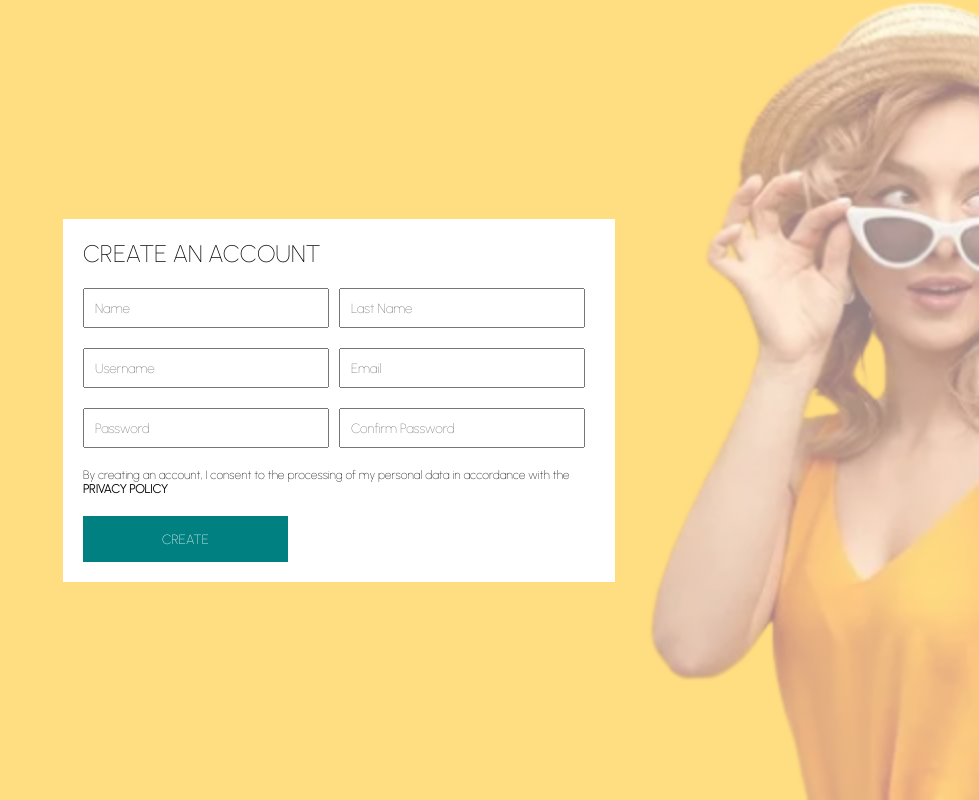
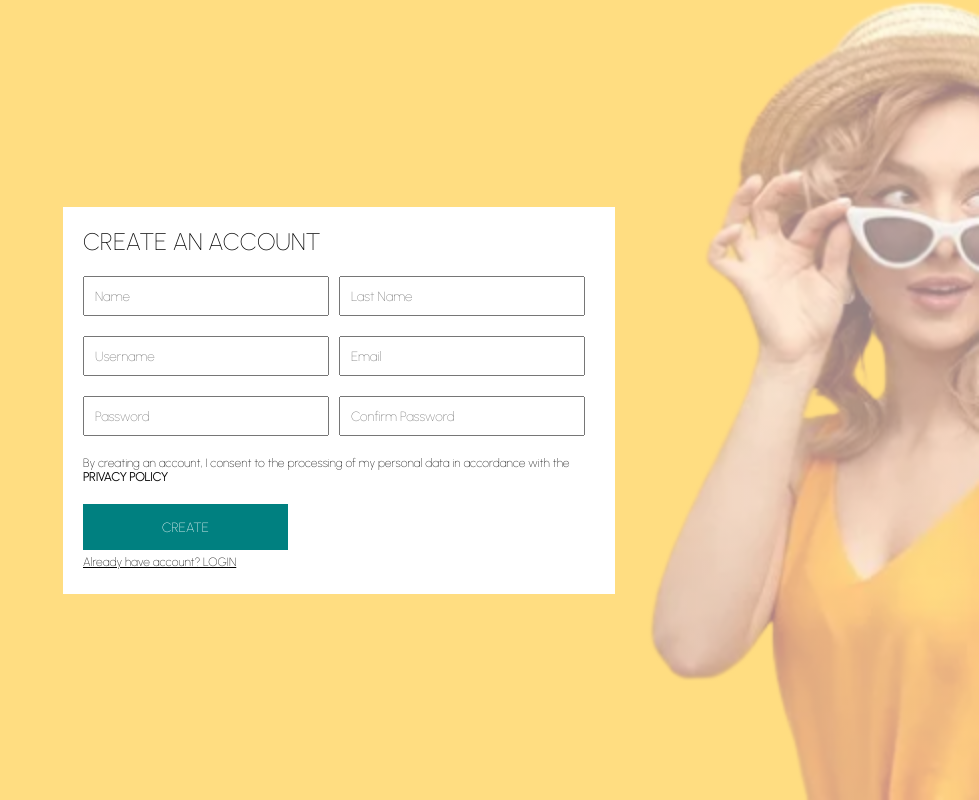
Before and after one commit to Kunal-Vijay/E-commerce-site, a React (Create React App) app: page /register in a window 1280 px wide. Shown: the whole page, without its empty margins (301-1280 px from the left). Built offline with nearby package versions, Linux system fonts and the light colour scheme; no server answers.

Commit message:
User Authentication functionality added

```diff
--- a/src/App.jsx
+++ b/src/App.jsx
@@ -15,14 +15,14 @@ function App() {
   return (
     <Router>
       <Routes>
-        <Route path="/" element={<Home/>}/>
-        <Route path="/products" element={<ProductList/>}/>
-        <Route path="/products/:category" element={<ProductList/>}/>
-        <Route path="/product/:id" element={<Product/>}/>
+        <Route path="/" element={!user ? <Navigate to="/login" replace /> :<Home/>}/>
+        <Route path="/products" element={!user ? <Navigate to="/login" replace /> :<ProductList/>}/>
+        <Route path="/products/:category" element={!user ? <Navigate to="/login" replace /> :<ProductList/>}/>
+        <Route path="/product/:id" element={!user ? <Navigate to="/login" replace /> :<Product/>}/>
         <Route path="/register" element={user?<Navigate to="/" replace /> :<Register/>}/>
         <Route path="/login" element={user ? <Navigate to="/" replace /> : <Login />} />
-        <Route path="/cart" element={<Cart/>}/>
-        <Route path="/success" element={<Success/>}/>
+        <Route path="/cart" element={!user ? <Navigate to="/login" replace /> :<Cart/>}/>
+        <Route path="/success" element={!user ? <Navigate to="/login" replace /> :<Success/>}/>
       </Routes>
     </Router>
   );
--- a/src/components/Navbar.jsx
+++ b/src/components/Navbar.jsx
@@ -5,6 +5,8 @@ import { Badge } from "@material-ui/core";
 import { mobile } from "../responsive";
 import { useSelector } from "react-redux";
 import { Link } from "react-router-dom";
+import { useDispatch } from "react-redux";
+import { logout } from "../redux/userRedux";
 
 const Container = styled.div`
   height: 60px;
@@ -64,6 +66,12 @@ const MenuItem = styled.div`
 
 const Navbar = () => {
   const quantity = useSelector((state) => state.cart.quantity);
+  const dispatch = useDispatch();
+
+  const handleLogout = (e) => {
+    e.preventDefault();
+    dispatch(logout());
+  };
   return (
     <Container>
       <Wrapper>
@@ -79,8 +87,7 @@ const Navbar = () => {
           <Logo>The Wardrobe Edit</Logo>
         </Center>
         <Right>
-          <MenuItem>REGISTER</MenuItem>
-          <MenuItem>SIGN IN</MenuItem>
+          <MenuItem onClick={handleLogout}>LOGOUT</MenuItem>
           <Link to="/cart">
             <MenuItem>
               <Badge
--- a/src/pages/Login.jsx
+++ b/src/pages/Login.jsx
@@ -53,7 +53,7 @@ const Button = styled.button`
   &:disabled{
     cursor: not-allowed;
     opacity: 0.5;
-    color: green;
+    color: teal;
   }
 `;
 
@@ -62,6 +62,7 @@ const Link = styled.a`
   margin: 5px 0px;
   text-decoration: underline;
   cursor: pointer;
+  color: black;
 `;
 
 const Error = styled.span`
@@ -89,8 +90,8 @@ const Login = () => {
           <Input placeholder="Password" type="password" onChange={(e)=>setPassword(e.target.value)}/>
           <Button onClick={handleLogin} disabled={isFetching}>LOGIN</Button>
           {error && <Error>Something went wrong...</Error>}
-          <Link>FORGOT PASSWORD?</Link>
-          <Link to="/register">CREATE A NEW ACCOUNT</Link>
+          {/* <Link>FORGOT PASSWORD?</Link> */}
+          <Link href="/register">CREATE A NEW ACCOUNT</Link>
         </Form>
       </Wrapper>
     </Container>
--- a/src/pages/Register.jsx
+++ b/src/pages/Register.jsx
@@ -1,7 +1,10 @@
-import React from "react";
+import React, { useState } from "react";
 import styled from "styled-components";
 import { reg_bg } from "../data";
 import { mobile } from "../responsive";
+import { publicRequest } from "../requestMethods";
+import { login } from "../redux/apiCalls";
+import { useDispatch, useSelector } from "react-redux";
 
 const Container = styled.div`
   width: 100vw;
@@ -11,18 +14,18 @@ const Container = styled.div`
       rgba(255, 255, 255, 0.5)
     ),
     url(${reg_bg.img1});
-    background-repeat: no-repeat;
-    background-size: cover;
-    display: flex;
-    align-items: center;
-    justify-content: center;
+  background-repeat: no-repeat;
+  background-size: cover;
+  display: flex;
+  align-items: center;
+  justify-content: center;
 `;
 const Wrapper = styled.div`
   width: 40%;
   padding: 20px;
   background-color: white;
   ${mobile({
-    width: '75%',
+    width: "75%",
   })}
 `;
 const Title = styled.h1`
@@ -50,25 +53,113 @@ const Button = styled.button`
   padding: 15px 20px;
   background-color: teal;
   color: white;
+  &:disabled {
+    cursor: not-allowed;
+    opacity: 0.5;
+    color: teal;
+  }
+`;
+
+const Link = styled.a`
+  font-size: 12px;
+  margin: 5px 0px;
+  text-decoration: underline;
+  cursor: pointer;
+  color: black;
+  width: 100%;
+`;
+
+const Error = styled.span`
+  margin-top: 5px;
+  color: red;
 `;
 
 const Register = () => {
+  const [username, setUsername] = useState("");
+  const [password, setPassword] = useState("");
+  const [name, setName] = useState("");
+  const [lastName, setLastName] = useState("");
+  const [email, setEmail] = useState("");
+  const [confirmPassword, setConfirmPassword] = useState("");
+  const [error, setError] = useState(null);
+
+  const dispatch = useDispatch();
+  const { isFetching } = useSelector((state) => state.user);
+
+  const createAccount = async (e) => {
+    e.preventDefault();
+    if (password !== confirmPassword) {
+      setError("Passwords do not match");
+      setTimeout(() => {
+        setError(null);
+      }, 3000);
+      return;
+    }
+    if (
+      username === "" ||
+      password === "" ||
+      name === "" ||
+      lastName === "" ||
+      email === ""
+    ) {
+      setError("Please fill all the fields");
+      setTimeout(() => {
+        setError(null);
+      }, 3000);
+      return;
+    }
+    try {
+      const res = await publicRequest.post(`/auth/register`, {
+        username: username,
+        email: email,
+        password: password,
+      });
+      if (res) {
+        login(dispatch, { username, password });
+      }
+    } catch (error) {
+      setError("Something went wrong...");
+      setTimeout(() => {
+        setError(null);
+      }, 3000);
+    }
+  };
   return (
     <Container>
       <Wrapper>
         <Title>CREATE AN ACCOUNT</Title>
         <Form>
-          <Input placeholder="Name" />
-          <Input placeholder="Last Name" />
-          <Input placeholder="Username" />
-          <Input placeholder="Email" />
-          <Input placeholder="Password" />
-          <Input placeholder="Confirm Password" />
+          <Input placeholder="Name" onChange={(e) => setName(e.target.value)} />
+          <Input
+            placeholder="Last Name"
+            onChange={(e) => setLastName(e.target.value)}
+          />
+          <Input
+            placeholder="Username"
+            onChange={(e) => setUsername(e.target.value)}
+          />
+          <Input
+            placeholder="Email"
+            onChange={(e) => setEmail(e.target.value)}
+          />
+          <Input
+            placeholder="Password"
+            type="password"
+            onChange={(e) => setPassword(e.target.value)}
+          />
+          <Input
+            placeholder="Confirm Password"
+            type="password"
+            onChange={(e) => setConfirmPassword(e.target.value)}
+          />
+          {error && <Error>{error}</Error>}
           <Agreement>
             By creating an account, I consent to the processing of my personal
             data in accordance with the <b>PRIVACY POLICY</b>
           </Agreement>
-          <Button>CREATE</Button>
+          <Button onClick={createAccount} disabled={isFetching}>CREATE</Button>
+          <Link href="/login">Already have account? LOGIN</Link>
+
         </Form>
       </Wrapper>
     </Container>
--- a/src/redux/apiCalls.js
+++ b/src/redux/apiCalls.js
@@ -1,12 +1,17 @@
-import { loginFailure, loginStart, loginSuccess } from "./userRedux";
+import { loginFailure, loginStart, loginSuccess , resetError } from "./userRedux";
 import { publicRequest } from "../requestMethods";
 
 export const login = async (dispatch, user) => {
   dispatch(loginStart());
   try {
     const res = await publicRequest.post("/auth/login", user);
-    dispatch(loginSuccess(res.data));
+    if(res){
+      dispatch(loginSuccess(res.data));
+    }
   } catch (err) {
     dispatch(loginFailure());
+    setTimeout(() => {
+      dispatch(resetError());
+    }, 3000);
   }
 };
--- a/src/redux/userRedux.js
+++ b/src/redux/userRedux.js
@@ -19,8 +19,14 @@ const userSlice = createSlice({
       state.isFetching = false;
       state.error = true;
     },
+    resetError: (state) => {
+      state.error = false;
+    },
+    logout: (state) => {
+      state.currentUser = null;
+    }
   },
 });
 
-export const { loginStart, loginSuccess, loginFailure } = userSlice.actions;
+export const { loginStart, loginSuccess, loginFailure,resetError,logout } = userSlice.actions;
 export default userSlice.reducer;
```
